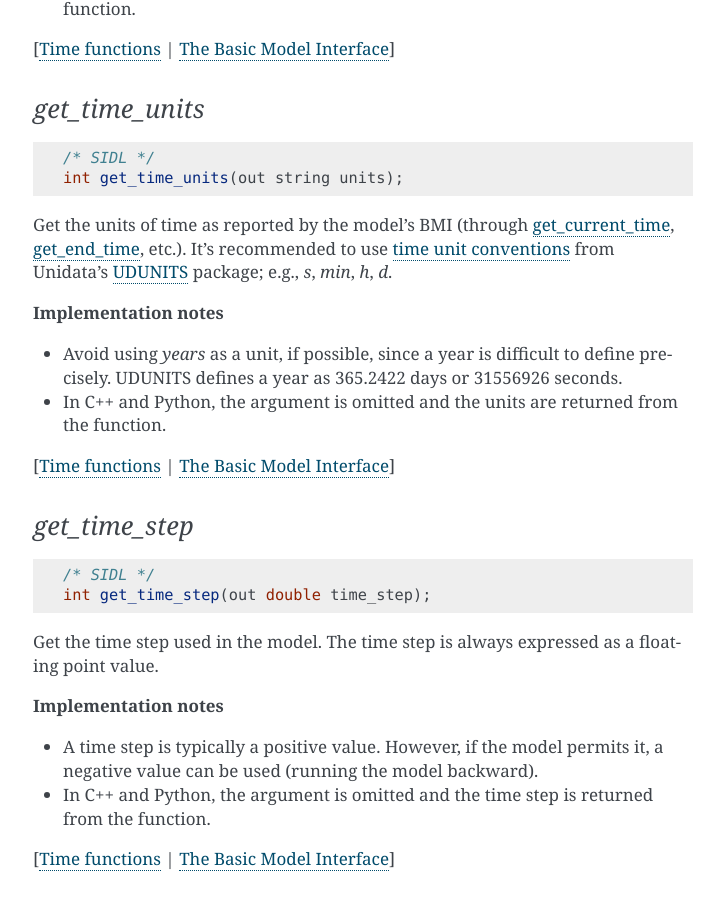
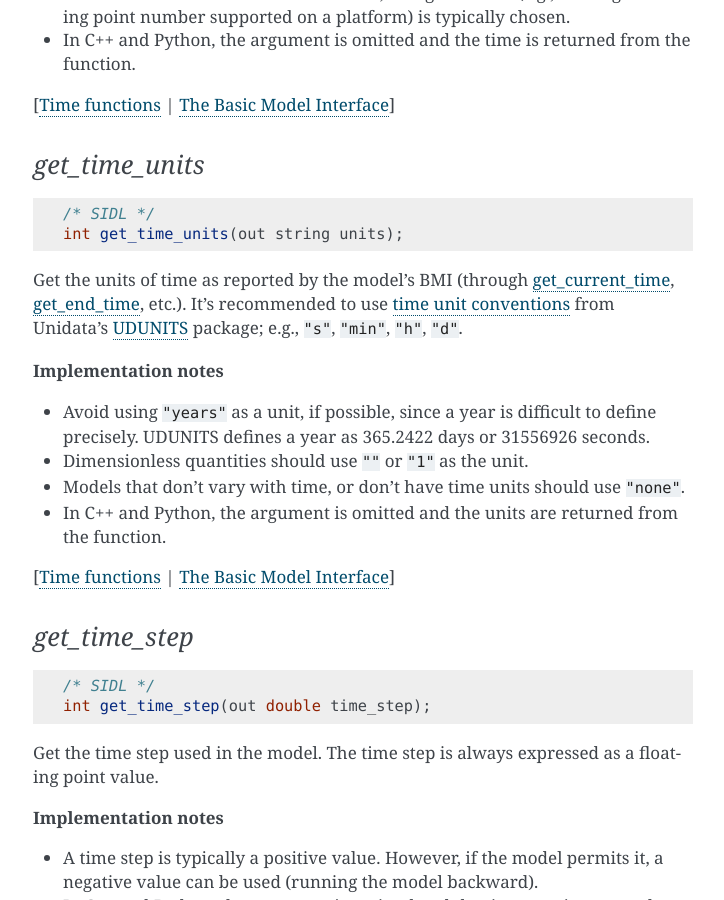
Before and after one commit to csdms/bmi, a Sphinx documentation site: the page built from docs/source/index.rst, in a window 1280 px wide and 900 px high, scrolled down 11368 px. Shown: the whole window, without its empty margins (387-1111 px from the left). Built offline with Sphinx 7.4.7, drawn with Linux system fonts in a browser that asks for light colours; formulas are drawn with MathJax 3; some of the changed text lies outside the part shown.

Commit message:
Add notes on variable and time units
This reflects a discussion in https://github.com/csdms/bmi-tester/pull/22.

Also changed formatting in the docs to use a monospace font and quotes
around the units to set them off from the text.

```diff
--- a/docs/source/bmi.time_funcs.rst
+++ b/docs/source/bmi.time_funcs.rst
@@ -83,13 +83,16 @@
 Get the units of time as reported by the model's BMI (through
 :ref:`get_current_time`, :ref:`get_end_time`, etc.).
 It's recommended to use `time unit conventions`_ from Unidata's
-`UDUNITS`_ package; e.g., `s`, `min`, `h`, `d`.
+`UDUNITS`_ package; e.g., ``"s"``, ``"min"``, ``"h"``, ``"d"``.
 
 **Implementation notes**
 
-* Avoid using `years` as a unit, if possible, since a year is
+* Avoid using ``"years"`` as a unit, if possible, since a year is
   difficult to define precisely. UDUNITS defines a year as 365.2422
   days or 31556926 seconds.
+* Dimensionless quantities should use ``""`` or ``"1"`` as the unit.
+* Models that don't vary with time, or don't have time units should
+  use ``"none"``.
 * In C++ and Python, the argument is omitted and the units are returned
   from the function.
 
--- a/docs/source/bmi.var_funcs.rst
+++ b/docs/source/bmi.var_funcs.rst
@@ -76,13 +76,13 @@
    int get_var_units(in string name, out string units);
 
 Get the units of the given variable.
-Standard unit names, in lower case, should be used, such as `meters`
-or `seconds`.
-Standard abbreviations, such as `m` for meters, are
+Standard unit names, in lower case, should be used,
+such as ``"meters"`` or ``"seconds"``.
+Standard abbreviations, such as ``"m"`` for meters, are
 also supported. For variables with compound units, each unit name
 is separated by a single space, with exponents other than 1 placed
-immediately after the name, as in `m s-1` for velocity, `W m-2` for
-an energy flux, or `km2` for an area.
+immediately after the name, as in ``"m s-1"`` for velocity,
+``"W m-2"`` for an energy flux, or ``"km2"`` for an area.
 The abbreviations used in the BMI are derived from
 Unidata's `UDUNITS`_ package.
 See, for example, `The Units Database`_ for a
@@ -90,6 +90,8 @@
 
 **Implementation notes**
 
+* Dimensionless quantities should use ``""`` or ``"1"`` as the unit.
+* Variables without units should use ``"none"``.
 * In C++ and Python, the *units* argument is omitted and the variable
   units name is returned from the function.
 
```
